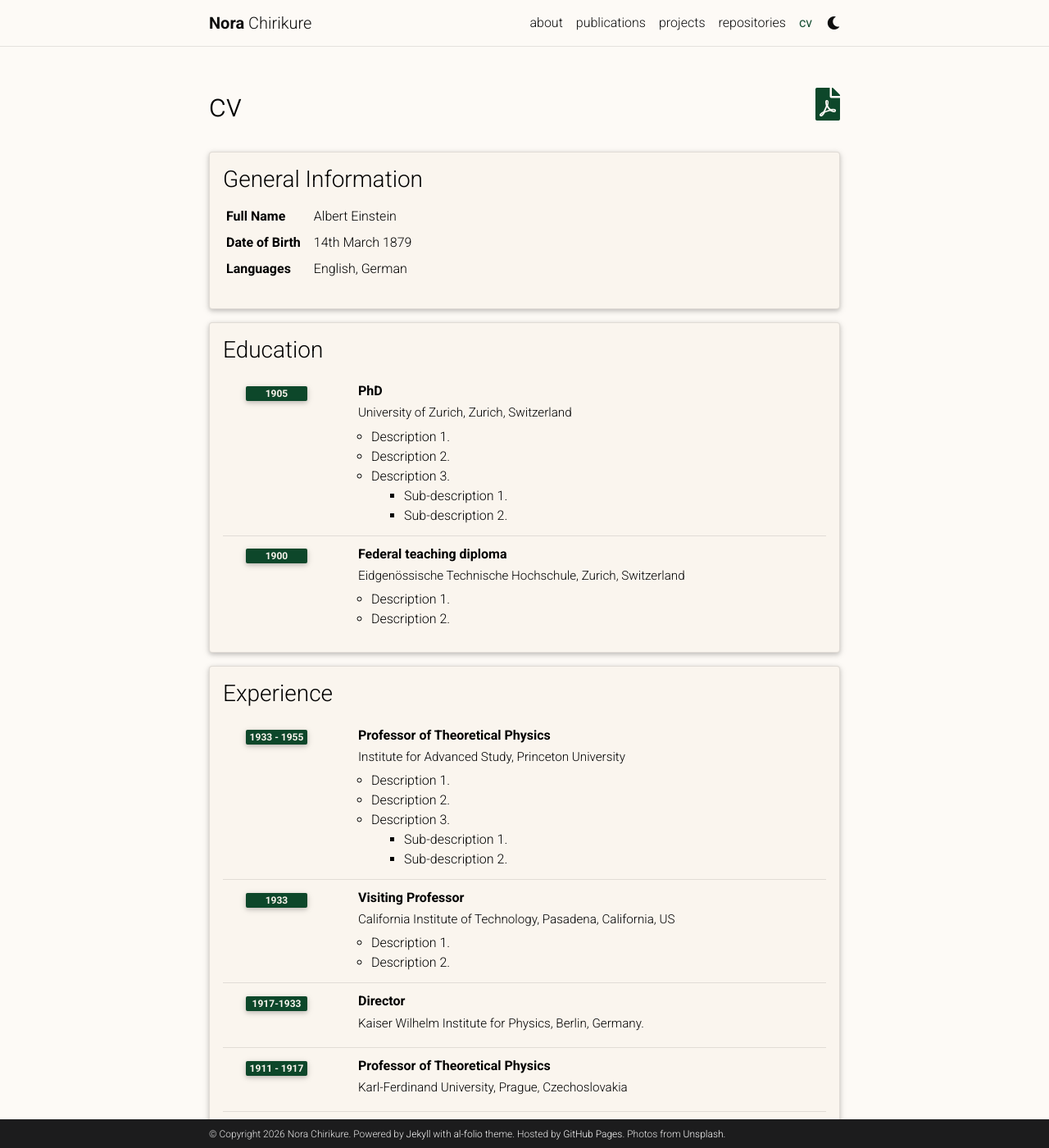
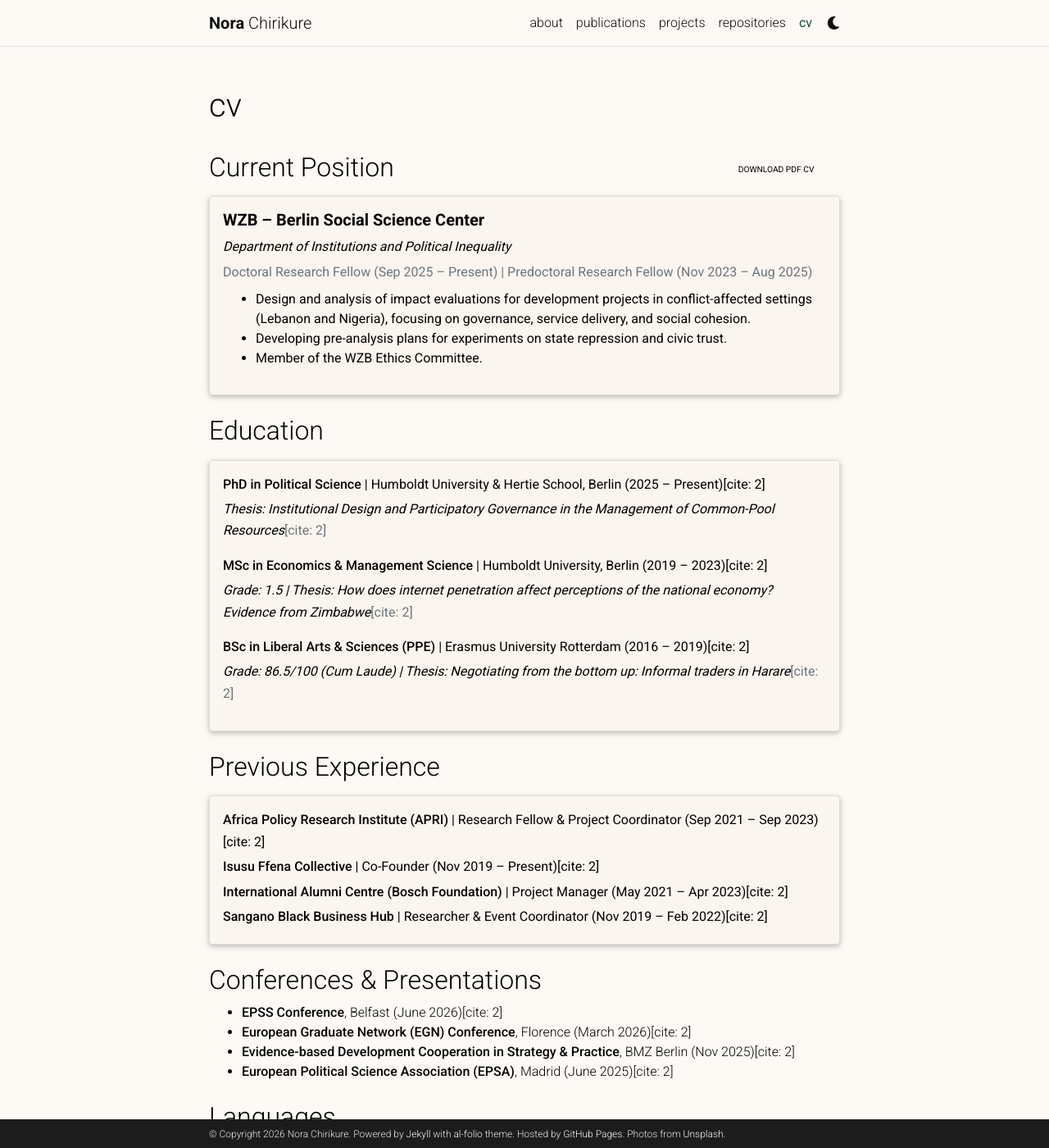
Before and after one commit to norachirikure/www, a Jekyll site: the page built from _pages/cv.md, in a window 1280 px wide and 1400 px high. Shown: the whole window at 82% size. Built offline with Jekyll 4.4.1, drawn with Linux system fonts in a browser that asks for light colours; comment, search, counter and statistics services are not loaded; a style sheet for code colours, icons or effects is not loaded; some of the changed text lies outside the part shown.

Commit message:
Revise CV layout and update content
Updated the CV layout and content, including the PDF link and added detailed sections for current position, education, previous experience, conferences, and languages.

```diff
--- a/_pages/cv.md
+++ b/_pages/cv.md
@@ -1,8 +1,76 @@
 ---
-layout: cv
+layout: page
+title: cv
 permalink: /cv/
-title: cv
 nav: true
 nav_order: 4
-cv_pdf: example_pdf.pdf
+cv_pdf: Nora_Chirikure_CV.pdf
 ---
+
+<div class="post">
+
+  <header class="post-header">
+    {% if page.cv_pdf %}
+      <div class="cv-pdf-button" style="float: right;">
+        <a href="{{ page.cv_pdf | prepend: 'assets/pdf/' | relative_url }}" target="_blank" class="btn btn-sm z-depth-0" role="button">
+          <i class="fa-solid fa-file-pdf"></i> Download PDF CV
+        </a>
+      </div>
+    {% endif %}
+  </header>
+
+  <article>
+    <div class="cv">
+
+      <!-- CURRENT POSITION -->
+      <h2>Current Position</h2>
+      <div class="card mt-3 p-3">
+        <h5 class="font-weight-bold">WZB – Berlin Social Science Center</h5>
+        <p class="mb-1"><em>Department of Institutions and Political Inequality</em></p>
+        <p class="text-muted mb-2">Doctoral Research Fellow (Sep 2025 – Present) | Predoctoral Research Fellow (Nov 2023 – Aug 2025)</p>
+        <ul>
+          <li>Design and analysis of impact evaluations for development projects in conflict-affected settings (Lebanon and Nigeria), focusing on governance, service delivery, and social cohesion.</li>
+          <li>Developing pre-analysis plans for experiments on state repression and civic trust.</li>
+          <li>Member of the WZB Ethics Committee.</li>
+        </ul>
+      </div>
+
+      <!-- EDUCATION -->
+      <h2 class="mt-4">Education</h2>
+      <div class="card mt-3 p-3">
+        <p class="mb-1"><strong>PhD in Political Science</strong> | Humboldt University & Hertie School, Berlin (2025 – Present)[cite: 2]</p>
+        <p class="text-muted"><em>Thesis: Institutional Design and Participatory Governance in the Management of Common-Pool Resources</em>[cite: 2]</p>
+
+        <p class="mb-1"><strong>MSc in Economics & Management Science</strong> | Humboldt University, Berlin (2019 – 2023)[cite: 2]</p>
+        <p class="text-muted"><em>Grade: 1.5 | Thesis: How does internet penetration affect perceptions of the national economy? Evidence from Zimbabwe</em>[cite: 2]</p>
+
+        <p class="mb-1"><strong>BSc in Liberal Arts & Sciences (PPE)</strong> | Erasmus University Rotterdam (2016 – 2019)[cite: 2]</p>
+        <p class="text-muted"><em>Grade: 86.5/100 (Cum Laude) | Thesis: Negotiating from the bottom up: Informal traders in Harare</em>[cite: 2]</p>
+      </div>
+
+      <!-- PREVIOUS EXPERIENCE -->
+      <h2 class="mt-4">Previous Experience</h2>
+      <div class="card mt-3 p-3">
+        <p class="mb-1"><strong>Africa Policy Research Institute (APRI)</strong> | Research Fellow & Project Coordinator (Sep 2021 – Sep 2023)[cite: 2]</p>
+        <p class="mb-1"><strong>Isusu Ffena Collective</strong> | Co-Founder (Nov 2019 – Present)[cite: 2]</p>
+        <p class="mb-1"><strong>International Alumni Centre (Bosch Foundation)</strong> | Project Manager (May 2021 – Apr 2023)[cite: 2]</p>
+        <p class="mb-1"><strong>Sangano Black Business Hub</strong> | Researcher & Event Coordinator (Nov 2019 – Feb 2022)[cite: 2]</p>
+      </div>
+
+      <!-- CONFERENCES & PRESENTATIONS -->
+      <h2 class="mt-4">Conferences & Presentations</h2>
+      <ul class="mt-2">
+        <li><strong>EPSS Conference</strong>, Belfast (June 2026)[cite: 2]</li>
+        <li><strong>European Graduate Network (EGN) Conference</strong>, Florence (March 2026)[cite: 2]</li>
+        <li><strong>Evidence-based Development Cooperation in Strategy & Practice</strong>, BMZ Berlin (Nov 2025)[cite: 2]</li>
+        <li><strong>European Political Science Association (EPSA)</strong>, Madrid (June 2025)[cite: 2]</li>
+      </ul>
+
+      <!-- LANGUAGES -->
+      <h2 class="mt-4">Languages</h2>
+      <p>English (native), German (native), Shona (native), French (A2), Dutch (A2)[cite: 2]</p>
+
+    </div>
+  </article>
+
+</div>
```
